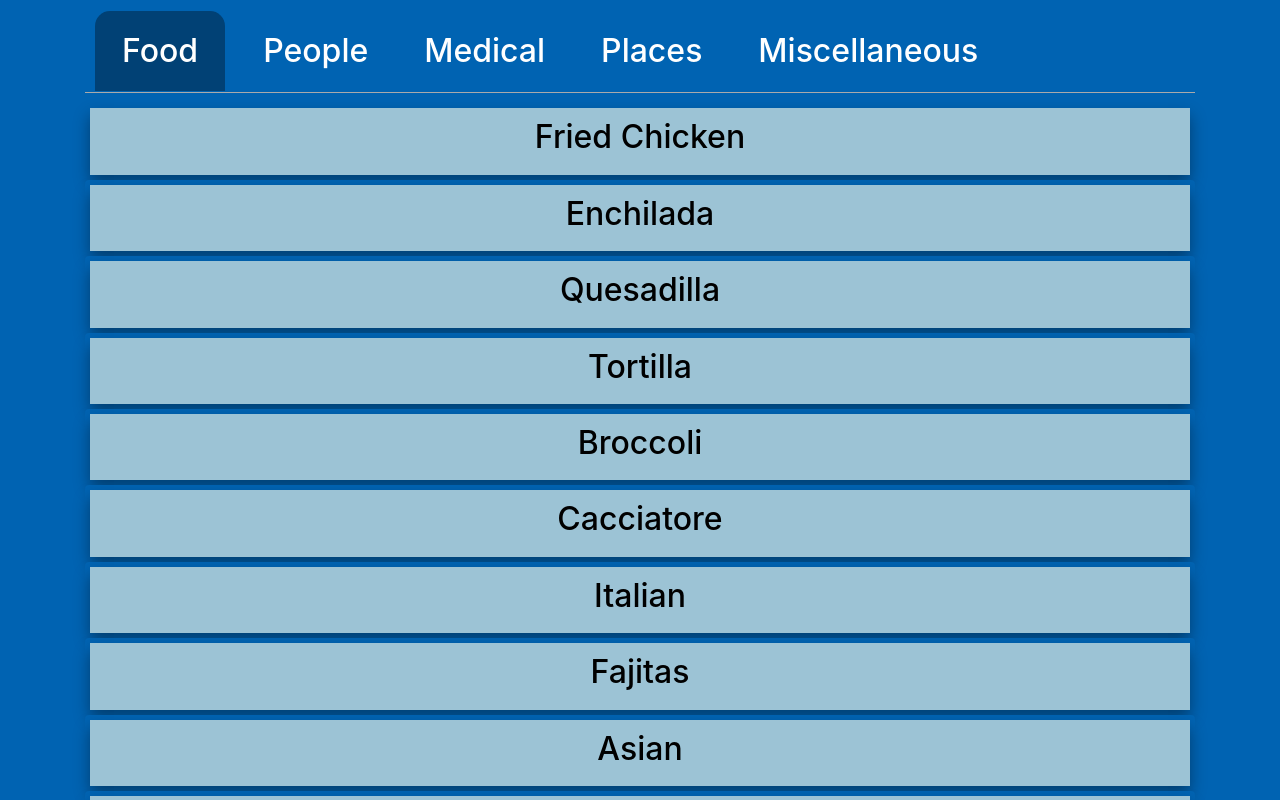
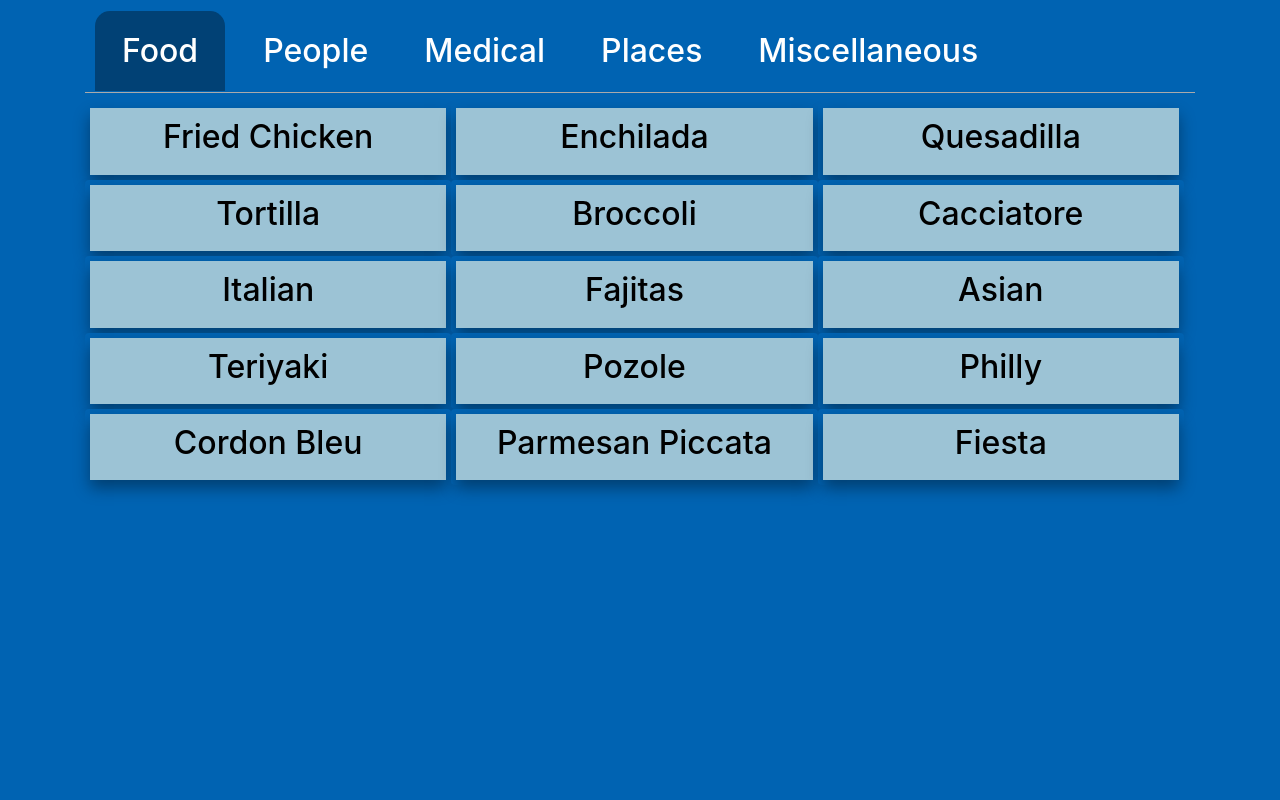
Before and after one commit to christinakerr/GrandmasWebsite, a React (Create React App) app: page / in a window 1280 px wide. Shown: the top 800 px of the page. Built offline with nearby package versions, Linux system fonts and the light colour scheme.

Commit message:
Split word cards into three columns

```diff
--- a/src/components/WordCard.js
+++ b/src/components/WordCard.js
@@ -1,6 +1,5 @@
 import React from "react";
 import { Card } from "reactstrap";
-// import friedChicken from "../audio/fried-chicken.mp3"
 
 function WordCard(props){
 
@@ -8,7 +7,6 @@ function WordCard(props){
     let wordAudio = new Audio(props.audio)
     const play = () => {
         wordAudio.play()
-        .then(console.log("Working"))
         .catch(err => console.log(err))
     }
 
--- a/src/index.css
+++ b/src/index.css
@@ -20,6 +20,11 @@ code {
   margin: 5px;
   padding: 10px;
   box-shadow: 0px 8px 15px 0px rgba(0,0,0,0.37);
+
+}
+.card{
+  float: left;
+  width: 33%;
 }
 .wordButton:focus, .wordButton:active {
   background-color: #D3DBDF;
```
Also changed, not shown: 1 other file (tests, documents, lock files or other folders).
